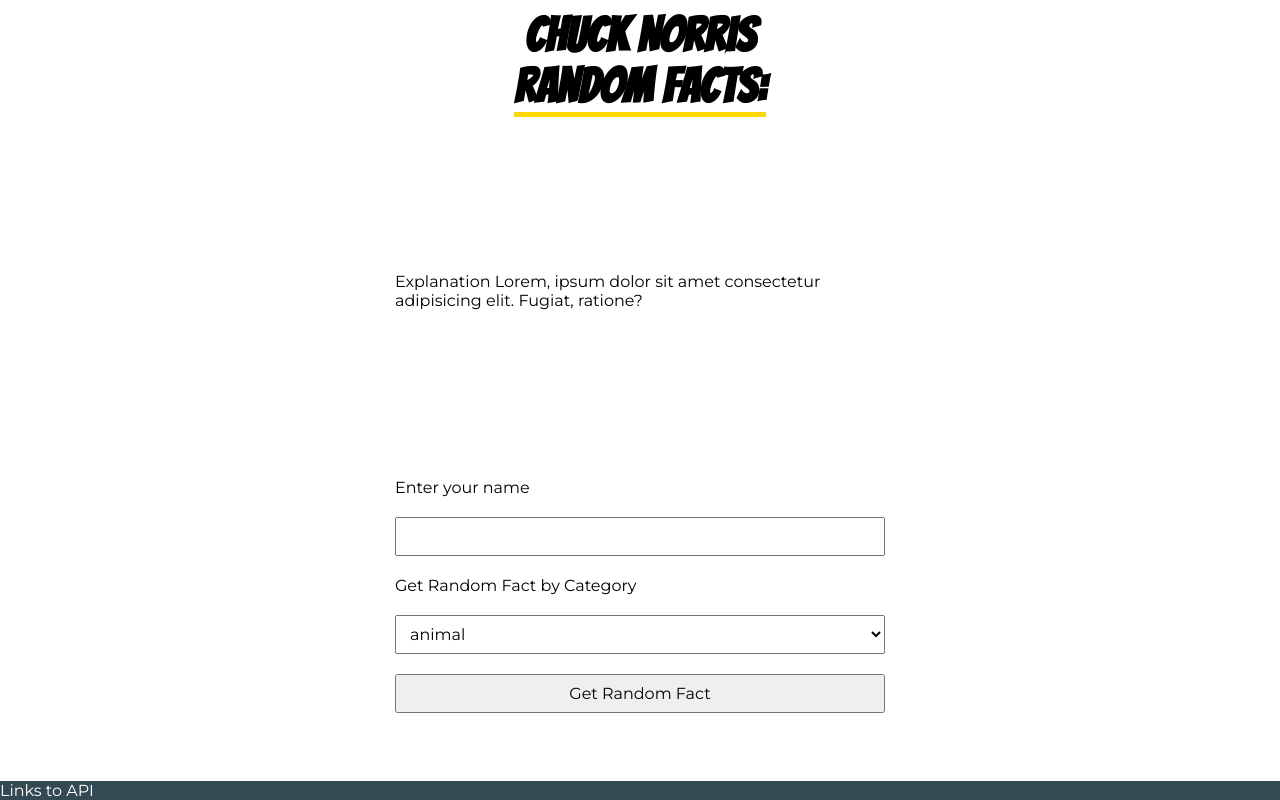
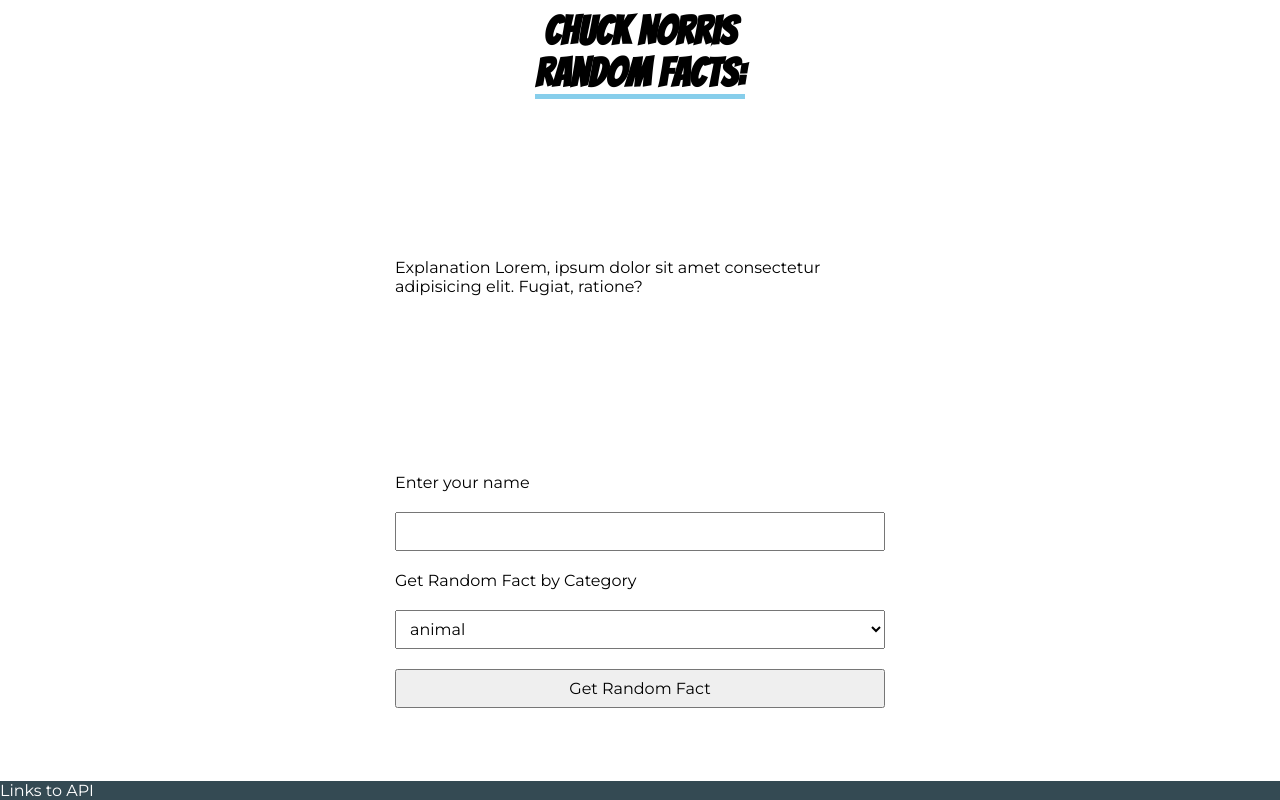
Before and after one commit to mbosselmann/chuck-norris, a React (Create React App) app: page / in a window 1280 px wide. Built offline with nearby package versions, Linux system fonts and the light colour scheme.

Commit message:
Adjust title

```diff
--- a/src/components/Title.styled.js
+++ b/src/components/Title.styled.js
@@ -1,12 +1,12 @@
 import styled from 'styled-components';
 
 const Title = styled.h1`
-  border-bottom: 5px solid gold;
+  border-bottom: 5px solid var(--secondary-color);
   display: inline-block;
   font-family: 'Bangers', cursive;
-  font-size: 48px;
+  font-size: 2.5rem;
   text-align: center;
-  margin: 10px 0;
+  margin: 10px;
 `;
 
 export default Title;
```
